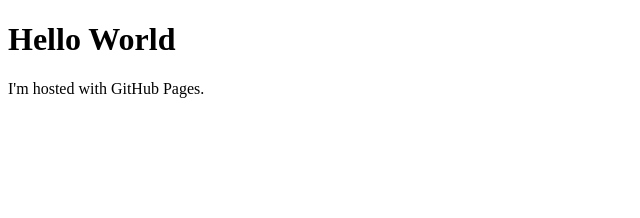
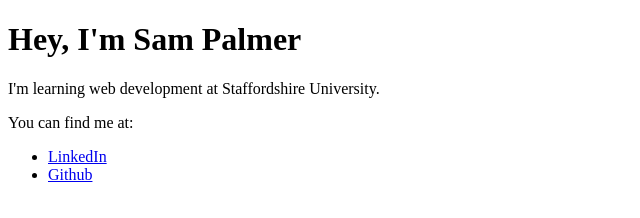
Before and after one commit to samp/samp.github.io, a plain HTML site: page index.html in a window 1280 px wide. Shown: the whole page, without its empty margins (0-640 px from the left). Drawn offline with Linux system fonts and the light colour scheme.

Commit message:
added some links

```diff
--- a/index.html
+++ b/index.html
@@ -1,7 +1,14 @@
 <!DOCTYPE html>
 <html>
+
 <body>
-<h1>Hello World</h1>
-<p>I'm hosted with GitHub Pages.</p>
+    <h1>Hey, I'm Sam Palmer</h1>
+    <p>I'm learning web development at Staffordshire University.</p>
+    <p>You can find me at:</p>
+    <ul>
+        <li><a href="https://www.linkedin.com/in/sam-palmer-uk/">LinkedIn</a></li>
+        <li><a href="https://github.com/isambarding">Github</a></li>
+    </ul>
 </body>
+
 </html>
```
Also changed, not shown: styles.css (added).
